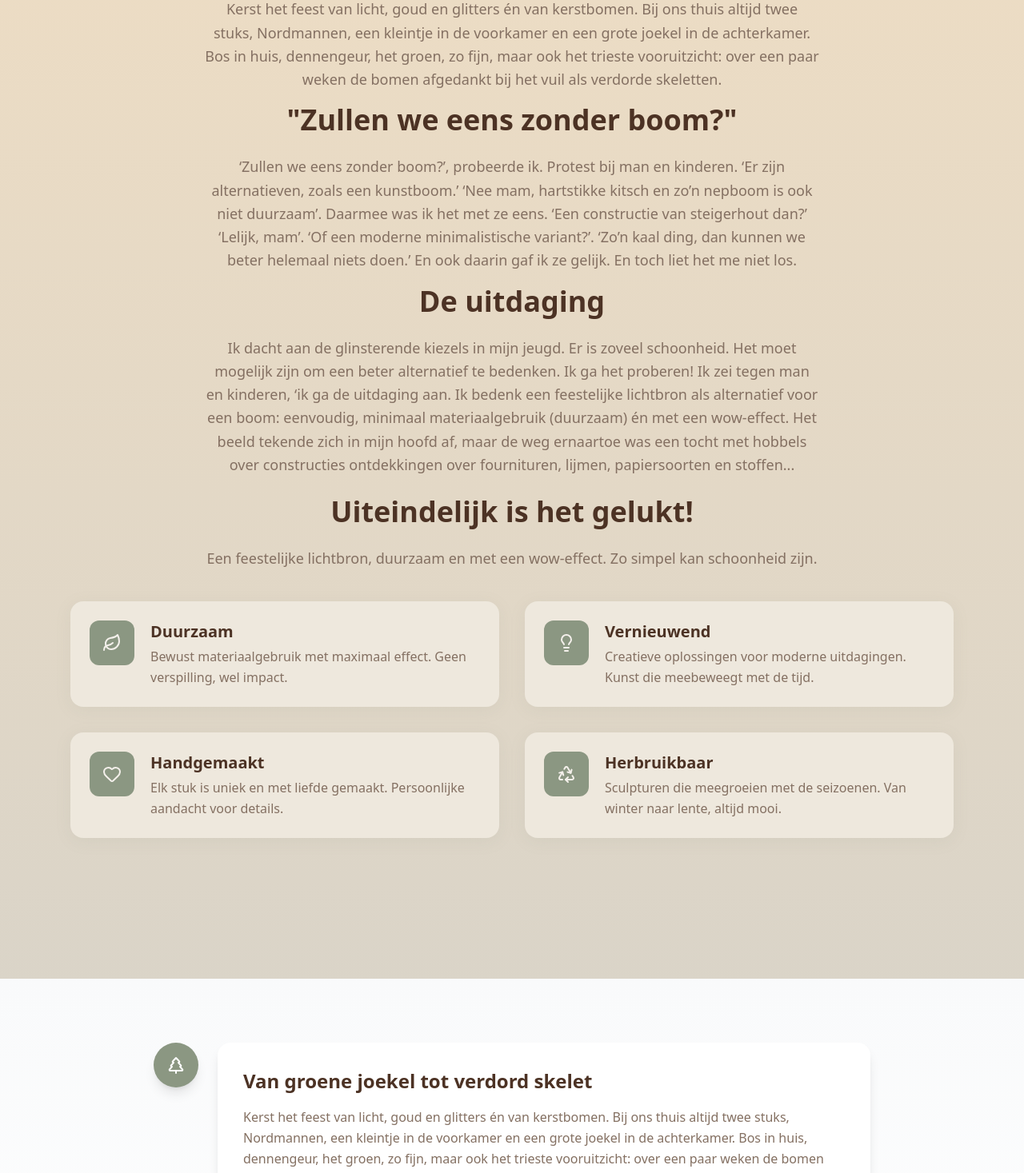
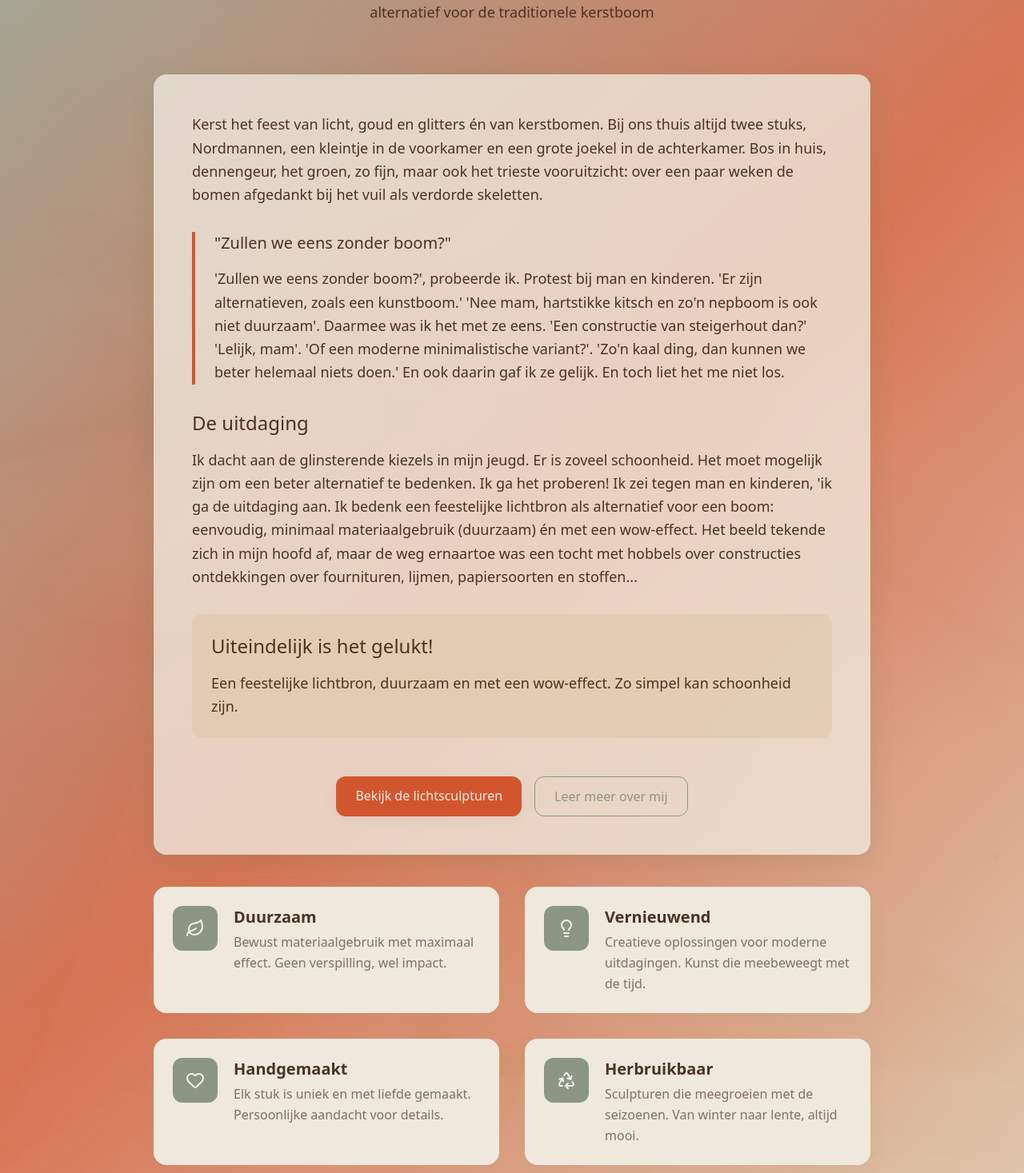
Before and after one commit to Juliasmitjes/lichtsculpturen, a React (Vite) app: page / in a window 1280 px wide. Shown: the part 4180-5647 px from the top of the page at 80% size. Built offline with nearby package versions, Linux system fonts and the light colour scheme; a web font is replaced by a local one.

Commit message:
add story page

```diff
--- a/src/components/Story.tsx
+++ b/src/components/Story.tsx
@@ -1,5 +1,5 @@
-import { Sparkles, TreePine, Lightbulb, Star } from "lucide-react";
-import { Leaf,  Heart, Recycle } from "lucide-react";
+import linnenTexture from '../assets/images/linnenTexture.jpg';
+import { Lightbulb, Leaf,  Heart, Recycle } from "lucide-react";
 
 const Story = () => {
     const coreValues = [
@@ -29,70 +29,90 @@ const Story = () => {
     },
   ];
 
-   const storySteps = [
-    {
-      icon: TreePine,
-      title: "Van groene joekel tot verdord skelet",
-      text: "Kerst het feest van licht, goud en glitters én van kerstbomen. Bij ons thuis altijd twee stuks, Nordmannen, een kleintje in de voorkamer en een grote joekel in de achterkamer. Bos in huis, dennengeur, het groen, zo fijn, maar ook het trieste vooruitzicht: over een paar weken de bomen afgedankt bij het vuil als verdorde skeletten.",
-    },
-    {
-      icon: Star,
-      title: '"Zullen we eens zonder boom?"',
-      text: "‘Zullen we eens zonder boom?’, probeerde ik. Protest bij man en kinderen. ‘Er zijn alternatieven, zoals een kunstboom.’ ‘Nee mam, hartstikke kitsch en zo’n nepboom is ook niet duurzaam’. Daarmee was ik het met ze eens. ‘Een constructie van steigerhout dan?’ ‘Lelijk, mam’. ‘Of een moderne minimalistische variant?’. ‘Zo’n kaal ding, dan kunnen we beter helemaal niets doen.’ En ook daarin gaf ik ze gelijk. En toch liet het me niet los.",
-    },
-    {
-      icon: Lightbulb,
-      title: "De uitdaging",
-      text: "Ik dacht aan de glinsterende kiezels in mijn jeugd. Er is zoveel schoonheid. Het moet mogelijk zijn om een beter alternatief te bedenken. Ik ga het proberen! Ik zei tegen man en kinderen, ‘ik ga de uitdaging aan. Ik bedenk een feestelijke lichtbron als alternatief voor een boom: eenvoudig, minimaal materiaalgebruik (duurzaam) én met een wow-effect. Het beeld tekende zich in mijn hoofd af, maar de weg ernaartoe was een tocht met hobbels over constructies ontdekkingen over fournituren, lijmen, papiersoorten en stoffen...",
-    },
-    {
-      icon: Sparkles,
-      title: "Uiteindelijk is het gelukt!",
-      text: "Een feestelijke lichtbron, duurzaam en met een wow-effect. Zo simpel kan schoonheid zijn.",
-    },
-  ];
 
   return (
-  <section id="verhaal" className="py-20 bg-gradient-earth relative overflow-hidden">
-    <div className="container mx-auto px-6 max-w-6xl">
-       {/* deel 1 */}
-        <div className="text-center max-w-3xl mx-auto">
-          <h1 className="text-3xl lg:text-4xl font-bold text-foreground mb-6">
+    <section id="verhaal">
+       <div className="min-h-screen bg-gradient-warm relative">
+      {/* Background texture overlay */}
+      <div
+        className="absolute inset-0 opacity-20 bg-cover bg-center"
+        style={{ backgroundImage: `url(${linnenTexture})` }}></div>
+
+
+      {/* Main content */}
+      <main className="relative z-10 px-6 py-12">
+        <div className="max-w-4xl mx-auto">
+          {/* Hero section */}
+          <div className="text-center mb-16">
+            <h1 className="text-4xl md:text-5xl story-heading mb-6 leading-tight">
               Van groene joekel tot verdord skelet
             </h1>
-          <p className="text-lg text-muted-foreground leading-relaxed mb-4">
-            Kerst het feest van licht, goud en glitters én van kerstbomen. Bij ons thuis altijd twee stuks, Nordmannen, een kleintje in de voorkamer en een grote joekel in de achterkamer. Bos in huis, dennengeur, het groen, zo fijn, maar ook het trieste vooruitzicht: over een paar weken de bomen afgedankt bij het vuil als verdorde skeletten.
+            <p className="text-lg story-text max-w-2xl mx-auto">
+              Een verhaal over duurzaamheid, creativiteit en de zoektocht naar een
+              mooi alternatief voor de traditionele kerstboom
             </p>
           </div>
 
-        {/* deel 2 */}
-          <div className="text-center max-w-3xl mx-auto">
-            <h3 className="text-3xl lg:text-4xl font-bold text-foreground mb-6">
-              "Zullen we eens zonder boom?"
-            </h3>
-            <p className="text-lg text-muted-foreground leading-relaxed mb-4">
-              ‘Zullen we eens zonder boom?’, probeerde ik. Protest bij man en kinderen. ‘Er zijn alternatieven, zoals een kunstboom.’ ‘Nee mam, hartstikke kitsch en zo’n nepboom is ook niet duurzaam’. Daarmee was ik het met ze eens. ‘Een constructie van steigerhout dan?’ ‘Lelijk, mam’. ‘Of een moderne minimalistische variant?’. ‘Zo’n kaal ding, dan kunnen we beter helemaal niets doen.’ En ook daarin gaf ik ze gelijk. En toch liet het me niet los.
+          {/* Story content */}
+          <div className="bg-card/80 backdrop-blur-sm rounded-2xl p-8 md:p-12 shadow-warm">
+            <div className="space-y-8 story-text text-lg leading-relaxed">
+              <div>
+                <p>
+                  Kerst het feest van licht, goud en glitters én van kerstbomen. Bij ons thuis altijd twee stuks,
+                  Nordmannen, een kleintje in de voorkamer en een grote joekel in de achterkamer. Bos in huis,
+                  dennengeur, het groen, zo fijn, maar ook het trieste vooruitzicht: over een paar weken de bomen
+                  afgedankt bij het vuil als verdorde skeletten.
                 </p>
               </div>
 
-          {/* deel 3 */}
-        <div className="text-center max-w-3xl mx-auto">
-          <h3 className="text-3xl lg:text-4xl font-bold text-foreground mb-6">
-            De uitdaging
-          </h3>
-          <p className="text-lg text-muted-foreground leading-relaxed mb-6">
-            Ik dacht aan de glinsterende kiezels in mijn jeugd. Er is zoveel schoonheid. Het moet mogelijk zijn om een beter alternatief te bedenken. Ik ga het proberen! Ik zei tegen man en kinderen, ‘ik ga de uitdaging aan. Ik bedenk een feestelijke lichtbron als alternatief voor een boom: eenvoudig, minimaal materiaalgebruik (duurzaam) én met een wow-effect. Het beeld tekende zich in mijn hoofd af, maar de weg ernaartoe was een tocht met hobbels over constructies ontdekkingen over fournituren, lijmen, papiersoorten en stoffen...
+              <div className="border-l-4 border-accent pl-6">
+                <h2 className="story-quote text-xl mb-4">"Zullen we eens zonder boom?"</h2>
+                <p>
+                  'Zullen we eens zonder boom?', probeerde ik. Protest bij man en kinderen. 'Er zijn alternatieven,
+                  zoals een kunstboom.' 'Nee mam, hartstikke kitsch en zo'n nepboom is ook niet duurzaam'. Daarmee
+                  was ik het met ze eens. 'Een constructie van steigerhout dan?' 'Lelijk, mam'. 'Of een moderne
+                  minimalistische variant?'. 'Zo'n kaal ding, dan kunnen we beter helemaal niets doen.' En ook
+                  daarin gaf ik ze gelijk. En toch liet het me niet los.
                 </p>
               </div>
 
-        {/* deel 4 */}
-          <div className="text-center max-w-3xl mx-auto">
-              <h3 className="text-3xl lg:text-4xl font-bold text-foreground mb-6">
-                Uiteindelijk is het gelukt!
-              </h3>
-              <p className="text-muted-foreground text-lg">
+              <div>
+                <h2 className="story-heading text-2xl mb-4">De uitdaging</h2>
+                <p>
+                  Ik dacht aan de glinsterende kiezels in mijn jeugd. Er is zoveel schoonheid. Het moet mogelijk
+                  zijn om een beter alternatief te bedenken. Ik ga het proberen! Ik zei tegen man en kinderen,
+                  'ik ga de uitdaging aan. Ik bedenk een feestelijke lichtbron als alternatief voor een boom:
+                  eenvoudig, minimaal materiaalgebruik (duurzaam) én met een wow-effect. Het beeld tekende zich
+                  in mijn hoofd af, maar de weg ernaartoe was een tocht met hobbels over constructies ontdekkingen
+                  over fournituren, lijmen, papiersoorten en stoffen...
+                </p>
+              </div>
+
+              <div className="bg-secondary/50 rounded-xl p-6">
+                <h2 className="story-heading text-2xl mb-4">Uiteindelijk is het gelukt!</h2>
+                <p>
                   Een feestelijke lichtbron, duurzaam en met een wow-effect. Zo simpel kan schoonheid zijn.
                 </p>
+              </div>
+            </div>
+
+            {/* Call to action */}
+            <div className="mt-12 text-center">
+              <div className="inline-flex space-x-4">
+                <a
+                  href="#"
+                  className="px-6 py-3 bg-accent text-accent-foreground rounded-lg hover:opacity-90 transition-opacity shadow-soft"
+                >
+                  Bekijk de lichtsculpturen
+                </a>
+                <a
+                  href="#"
+                  className="px-6 py-3 border border-primary text-primary rounded-lg hover:bg-primary hover:text-primary-foreground transition-colors"
+                >
+                  Leer meer over mij
+                </a>
+              </div>
+            </div>
           </div>
 
 
@@ -117,8 +137,12 @@ const Story = () => {
               </div>
             ))}
           </div>
+
+        </div>
+      </main>
     </div>
   </section>
+
   );
 };
 
--- a/src/components/Test.tsx
+++ /dev/null
@@ -1,62 +0,0 @@
-import { TreePine, Star, Lightbulb, Sparkles } from "lucide-react";
-
-const Story = () => {
-  const storySteps = [
-    {
-      icon: TreePine,
-      title: "Van groene joekel tot verdord skelet",
-      text: "Kerst het feest van licht, goud en glitters én van kerstbomen. Bij ons thuis altijd twee stuks, Nordmannen, een kleintje in de voorkamer en een grote joekel in de achterkamer. Bos in huis, dennengeur, het groen, zo fijn, maar ook het trieste vooruitzicht: over een paar weken de bomen afgedankt bij het vuil als verdorde skeletten.",
-    },
-    {
-      icon: Star,
-      title: '"Zullen we eens zonder boom?"',
-      text: "‘Zullen we eens zonder boom?’, probeerde ik. Protest bij man en kinderen. ‘Er zijn alternatieven, zoals een kunstboom.’ ‘Nee mam, hartstikke kitsch en zo’n nepboom is ook niet duurzaam’. Daarmee was ik het met ze eens. ‘Een constructie van steigerhout dan?’ ‘Lelijk, mam’. ‘Of een moderne minimalistische variant?’. ‘Zo’n kaal ding, dan kunnen we beter helemaal niets doen.’ En ook daarin gaf ik ze gelijk. En toch liet het me niet los.",
-    },
-    {
-      icon: Lightbulb,
-      title: "De uitdaging",
-      text: "Ik dacht aan de glinsterende kiezels in mijn jeugd. Er is zoveel schoonheid. Het moet mogelijk zijn om een beter alternatief te bedenken. Ik ga het proberen! Ik zei tegen man en kinderen, ‘ik ga de uitdaging aan. Ik bedenk een feestelijke lichtbron als alternatief voor een boom: eenvoudig, minimaal materiaalgebruik (duurzaam) én met een wow-effect. Het beeld tekende zich in mijn hoofd af, maar de weg ernaartoe was een tocht met hobbels over constructies ontdekkingen over fournituren, lijmen, papiersoorten en stoffen...",
-    },
-    {
-      icon: Sparkles,
-      title: "Uiteindelijk is het gelukt!",
-      text: "Een feestelijke lichtbron, duurzaam en met een wow-effect. Zo simpel kan schoonheid zijn.",
-    },
-  ];
-
-  return (
-    <section id="verhaal" className="py-20 bg-gradient-to-b from-gray-50 via-white to-gray-50 relative overflow-hidden">
-      <div className="max-w-4xl mx-auto relative">
-        {/* verticale lijn */}
-        <div className="absolute left-1/2 transform -translate-x-1/2 h-full w-1 bg-gradient-to-b from-primary to-secondary"></div>
-
-        <div className="space-y-20">
-          {storySteps.map((step, i) => {
-            const Icon = step.icon;
-            return (
-              <div key={i} className="flex flex-col lg:flex-row items-start gap-6 relative">
-                {/* icon + lijn connector */}
-                <div className="flex flex-col items-center relative z-10">
-                  <div className="w-14 h-14 bg-primary rounded-full flex items-center justify-center text-white shadow-lg animate-fadeIn">
-                    <Icon className="w-6 h-6" />
-                  </div>
-                  {i !== storySteps.length - 1 && (
-                    <div className="flex-1 w-px bg-gradient-to-b from-primary to-secondary"></div>
-                  )}
-                </div>
-
-                {/* content */}
-                <div className="bg-white p-8 rounded-2xl shadow-lg flex-1 animate-fadeIn">
-                  <h3 className="text-2xl font-bold text-foreground mb-4">{step.title}</h3>
-                  <p className="text-muted-foreground leading-relaxed">{step.text}</p>
-                </div>
-              </div>
-            );
-          })}
-        </div>
-      </div>
-    </section>
-  );
-};
-
-export default Story;
--- a/src/pages/Index.tsx
+++ b/src/pages/Index.tsx
@@ -3,7 +3,6 @@ import Hero from "../components/Hero";
 import Gallery from "../components/Gallery";
 import About from "../components/About";
 import Story from "../components/Story";
-import Test from "../components/Test"
 
 const Index = () => {
   return (
@@ -13,7 +12,6 @@ const Index = () => {
       <Gallery />
       <About />
       <Story />
-      <Test />
     </main>
   );
 };
```
Also changed, not shown: src/assets/images/linnenTexture.jpg (added). Lines whose indentation alone changed are shown as unchanged.
